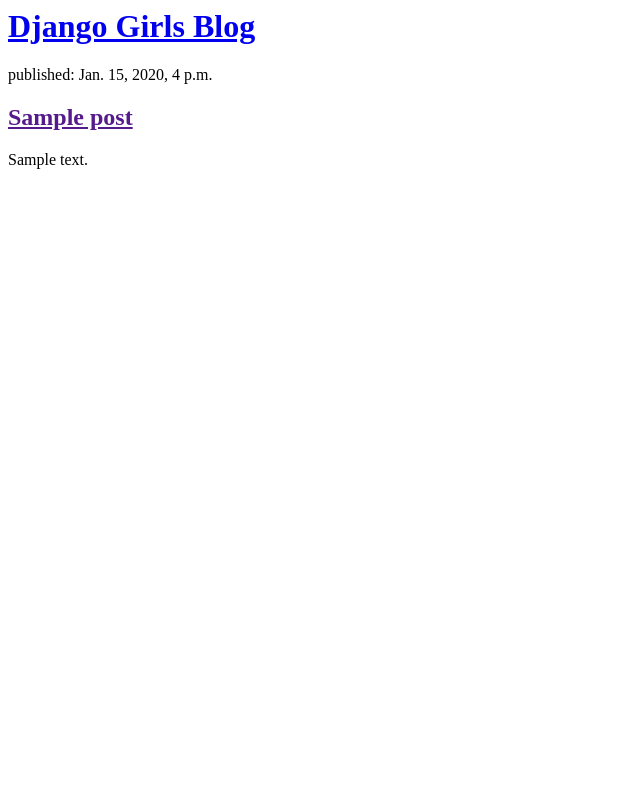
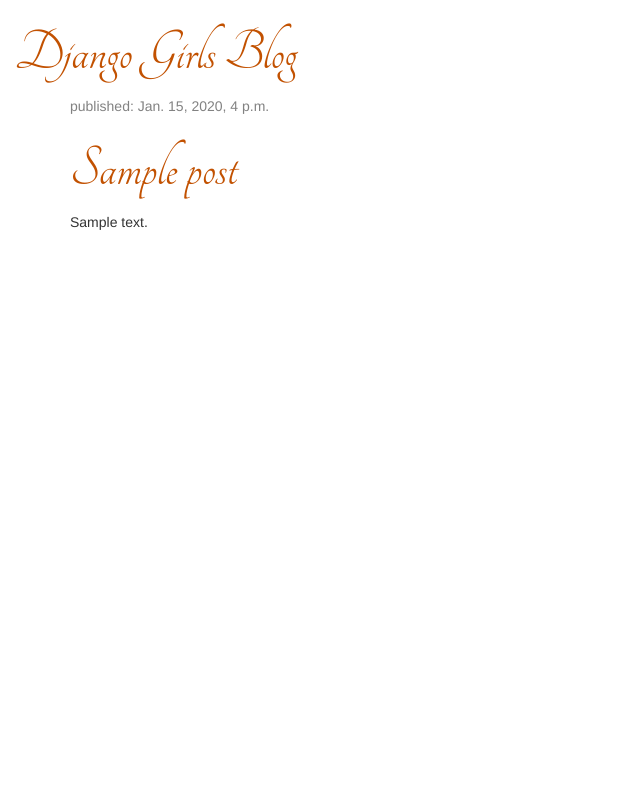
Before and after one commit to rakhymzhan-tolganay/my-first-blog, a Django app: template blog/templates/blog/post_list.html in a window 1280 px wide. Shown: the whole page, without its empty margins (0-640 px from the left). Run offline with Django 3.2, Linux system fonts and the light colour scheme; the template is opened without the code that fills it: values that come from a table or form of the project are taken from there, others are empty; tables that the repository leaves empty hold one stand-in row (values such as "Sample post"); parts of the project's set-up code (start-up, migrations or seed data) failed here and were passed over; some libraries are stand-ins or nearby versions.

Commit message:
Everything work fine

```diff
--- /dev/null
+++ b/blog/static/css/blog.css
@@ -0,0 +1,53 @@
+h1 a, h2 a {
+    color: #C25100;
+    font-family: 'Tangerine';
+    font-size: 60px;
+}
+body {
+    padding-left: 15px;
+}
+.page-header {
+    background-color: #C25100;
+    margin-top: 0;
+    padding: 20px 20px 20px 40px;
+}
+.page-header h1, .page-header h1 a, .page-header h1 a:visited, .page-header h1 a:active {
+    color: #ffffff;
+    font-size: 56pt;
+    text-decoration: none;
+}
+
+.content {
+    margin-left: 40px;
+}
+
+h1, h2, h3, h4 {
+    font-family: 'Lobster', cursive;
+}
+
+.date {
+    color: #828282;
+}
+
+.save {
+    float: right;
+}
+
+.post-form textarea, .post-form input {
+    width: 100%;
+}
+
+.top-menu, .top-menu:hover, .top-menu:visited {
+    color: #ffffff;
+    float: right;
+    font-size: 36pt;
+    margin-right: 20px;
+}
+
+.post {
+    margin-bottom: 70px;
+}
+
+.post h1 a, .post h1 a:visited {
+    color: #000000;
+}
--- a/blog/templates/blog/post_list.html
+++ b/blog/templates/blog/post_list.html
@@ -1,19 +1,46 @@
+{% load static %}
+
 <html>
+<style>
+.text{
+ color: green;
+font-family: 'Tangerine';
+font-size:50px;
+}
+</style>
+
     <head>
+	<div class page-header>
         <title>Django Girls blog</title>
+	</div>
+        <link rel="stylesheet" href="//maxcdn.bootstrapcdn.com/bootstrap/3.2.0/css/bootstrap.min.css">
+        <link rel="stylesheet" href="//maxcdn.bootstrapcdn.com/bootstrap/3.2.0/css/bootstrap-theme.min.css">
+        <link rel="stylesheet" href="{% static 'css/blog.css' %}">
+	<link rel="stylesheet"
+          href="https://fonts.googleapis.com/css?family=Tangerine">
+
+
     </head>
     <body>
         <div>
             <h1><a href="/">Django Girls Blog</a></h1>
         </div>
 
+<div class="content container">
+    <div class="row">
+        <div class="col-md-8">
             {% for post in posts %}
-    <div>
+                <div class="post">
+                    <div class="date">
                         <p>published: {{ post.published_date }}</p>
+                    </div>
                     <h2><a href="">{{ post.title }}</a></h2>
                     <p>{{ post.text|linebreaksbr }}</p>
                 </div>
             {% endfor %}
+        </div>
+    </div>
+</div>
 
     </body>
 </html>
--- a/blog/views.py
+++ b/blog/views.py
@@ -2,9 +2,6 @@
 from django.utils import timezone
 from .models import Post
 
-# Create your views here.
-
-
 def post_list(request):
-Post.objects.filter(published_date__lte=timezone.now()).order_by('published_date')
+    posts = Post.objects.filter(published_date__lte=timezone.now()).order_by('published_date')
     return render(request, 'blog/post_list.html', {'posts': posts})
```
Lines whose indentation alone changed are shown as unchanged.
